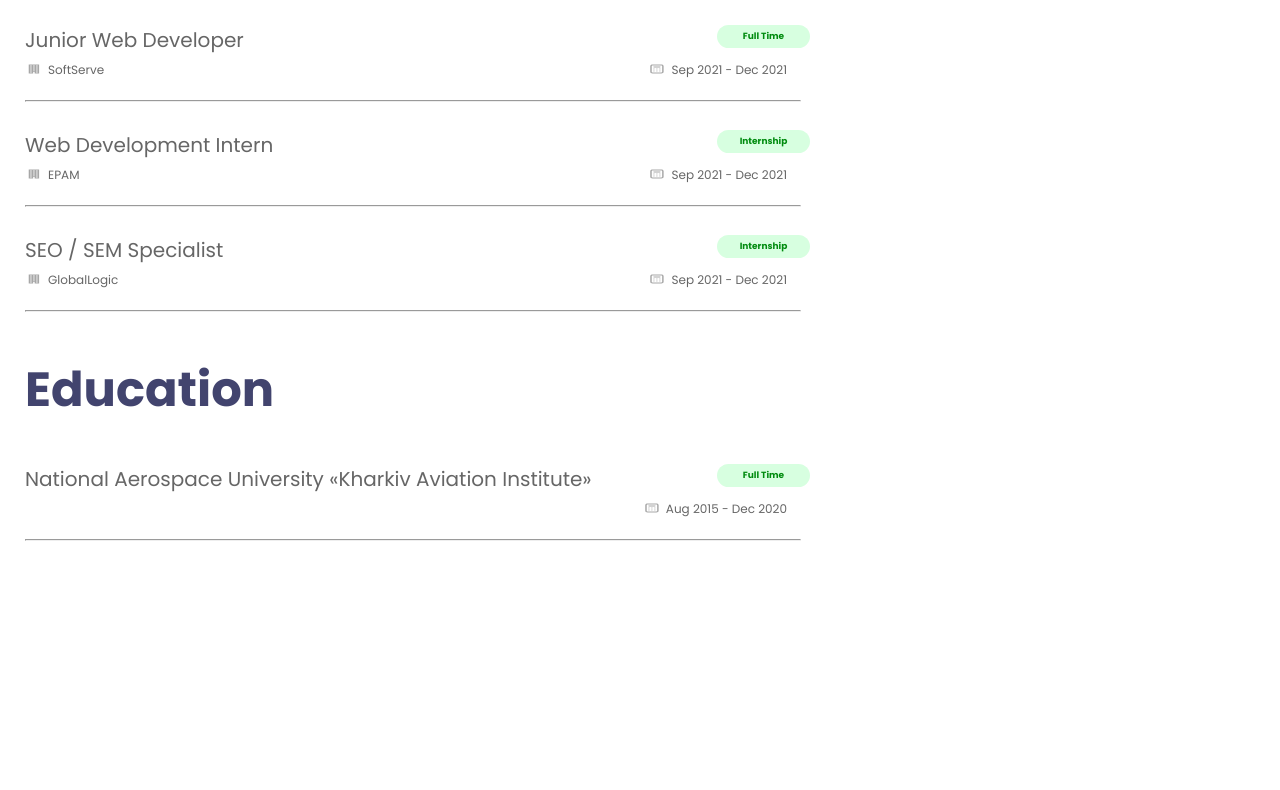
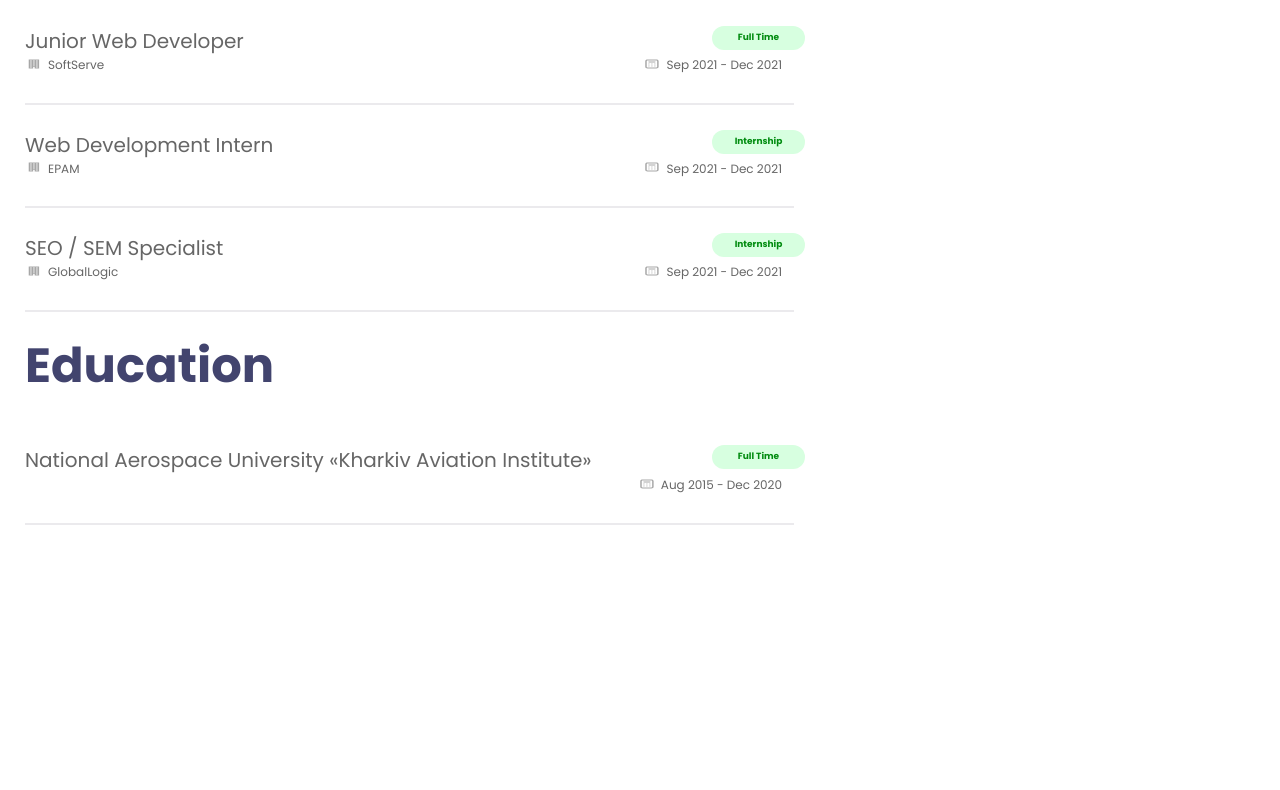
Before and after one commit to DmyTROSAlii/WebPortfolio-NotMy, a plain HTML site: page about.html in a window 1280 px wide. Shown: the part 491-1281 px from the top of the page. Drawn offline with Linux system fonts and the light colour scheme; files whose address does not match are found by name.

Commit message:
Rewrite style for experience and education. New media requests

```diff
--- a/about.html
+++ b/about.html
@@ -68,35 +68,62 @@
 				<h2 class="h2 title">Work Experience</h2>
 				<ul class="list-experience">
 					<li class="item">
-						<h3 class="h3 position">Junior Web Developer</h3>
-						<p class="location">SoftServe</p>
-						<h4 class="h4 type-work">Full Time</h4>
-						<p class="time-experience">Sep 2021 - Dec 2021</p>
-						<hr class="item-line">
+						<table>
+							<tr>
+								<td class="h3 position"><h3>Junior Web Developer</h3></td>
+								<td class="h4 type-work"><h4>Full Time</h4></td>
+							</tr>
+							<tr>
+								<td class="location"><p>SoftServe</p></td>
+								<td class="time-experience"><p>Sep 2021 - Dec 2021</p></td>
+							</tr>
+						</table>
+						<!-- <hr class="item-line"> -->
 					</li>
 					<li class="item">
-						<h3 class="h3 position">Web Development Intern	</h3>
-						<p class="location">EPAM</p>
-						<h4 class="h4 type-work">Internship</h4>
-						<p class="time-experience">Sep 2021 - Dec 2021</p>
-						<hr class="item-line">
+						<table>
+							<tr>
+								<td class="h3 position"><h3>Web Development Intern</h3></td>
+								<td class="h4 type-work"><h4>Internship</h4></td>
+							</tr>
+							<tr>
+								<td class="location"><p>EPAM</p></td>
+								<td class="time-experience"><p>Sep 2021 - Dec 2021</p></td>
+							</tr>
+						</table>
+						<!-- <hr class="item-line"> -->
 					</li>
 					<li class="item">
-						<h3 class="h3 position">SEO / SEM Specialist</h3>
-						<p class="location">GlobalLogic</p>
-						<h4 class="h4 type-work">Internship</h4>
-						<p class="time-experience">Sep 2021 - Dec 2021</p>
-						<hr class="item-line">
+						<table>
+							<tr>
+								<td class="h3 position"><h3>SEO / SEM Specialist</h3></td>
+								<td class="h4 type-work"><h4>Internship</h4></td>
+							</tr>
+							<tr>
+								<td class="location"><p>GlobalLogic</p></td>
+								<td class="time-experience"><p>Sep 2021 - Dec 2021</p></td>
+							</tr>
+						</table>
+						<!-- <hr class="item-line"> -->
 					</li>
 				</ul>
 			</div>
 			<div class="education">
-				<h2 class="h2 title">Education</h2>
-				<div class="item">
-					<h3 class="h3 title">National Aerospace University «Kharkiv Aviation Institute»</h3>
-					<h4 class="h4 type-work">Full Time</h4>
-					<p class="time-experience">Aug 2015 - Dec 2020</p>
-					<hr class="item-line">
+
+				<div class="university">
+					<h2 class="h2 title">Education</h2>
+					<div class="item">
+						<table>
+							<tr>
+								<td><h3 class="h3 name-univer">National Aerospace University «Kharkiv Aviation Institute»</h3></td>
+								<td class="h4 type-work"><h4>Full Time</h4></td>
+							</tr>
+							<tr class="last-row-time">
+								<td colspan="2" class="time-education"><p>Aug 2015 - Dec 2020</p></td>
+							</tr>
+						</table>
+						<!-- <hr class="item-line"> -->
+					</div>
 				</div>
 			</div>
 		</section>
--- a/css/components/section-about.css
+++ b/css/components/section-about.css
@@ -6,97 +6,111 @@
 
 .about-section .title {
 	padding: 0;
+	margin-top: 60px;
 	margin-bottom: 38px;
 	text-align: left;
 }
 
-.about-section .experience {
-	margin-top: 64px;
+.about-section .item {
+	position: relative;
+	margin-top: 55px;
+	margin-bottom: 35px;
 }
 
-.about-section .item {
-	min-height: 55px;
-	position: relative;
-	margin-top: 50px;
+.about-section .item .position,
+.about-section .item .name-univer {
+	font-size: 20px;
+	width: 580px;
 }
 
-.about-section .item > * {
-	position: absolute;
-}
-
-.list-experience .item .position {
-	top: 0;
-	left: 0;
-	font-size: 20px;
-}
-
-.list-experience .item .location {
-	bottom: 0;
-	left: 0;
+.about-section .item .location {
 	font-size: 12px;
 }
 
-.list-experience .item .location::before {
+.about-section .item .type-work h4 {
+	font-size: 9px;
+	border: 1px;
+	width: 93px;
+	height: 24px;
+	padding: 5px 20px;
+	border-radius: 100px;
+	text-align: center;
+	color: #018C0F;
+	font-weight: 700;
+	background-color: #D7FFE0;
+}
+
+.about-section .item td:last-child,
+.about-section .item .time-education {
+	position: relative;
+}
+
+.about-section .item .type-work {
+	min-width: 200px;
+}
+
+.about-section .item .type-work h4 {
+	position: absolute;
+	top: 0;
+	right: 0;
+}
+
+.about-section .item .time-experience p,
+.about-section .item .time-education p {
+	text-align: right;
+	font-size: 12px;
+	margin-right: 23px;
+	position: absolute;
+	bottom: 0;
+	right: 0;
+}
+
+.list-experience .item .location p::before {
 	content: url('/img/svg/office.svg');
 	vertical-align: middle;
 	margin-right: 5px;
 }
 
-.about-section .type-work {
-	top: 0;
-	right: 0;
-	font-size: 9px;
-	width: 93px;
-	border: 1px;
-	border-radius: 100px;
-	text-align: center;
-	color: #018C0F;
-	font-weight: 700;
-	background-color: #D7FFE0;
-	padding: 5px 20px;
-}
-
-.about-section .time-experience {
-	bottom: 0;
-	right: 0;
-	font-size: 12px;
-	margin-right: 23px;
-}
-
-.about-section .time-experience::before {
+.about-section .time-experience p::before,
+.about-section .time-education p::before {
 	content: url('/img/svg/time.svg');
 	vertical-align: middle;
 	margin-right: 5px;
 }
 
-.about-section .item-line {
-	min-width: 776px;
-	top: 75px;
+.about-section .item::after {
+	content: "";
+	position: absolute;
+	bottom: -30px;
+	left: 0;
+	width: 98%;
+	height: 2px;
+	background-color: #EBEAED;
 }
 
-.about-section .education {
-	margin-top: 76px;
-}
-
-.education .item .title {
-	top: 0;
-	left: 0;
-	font-size: 20px;
+.last-row-time {
+	height: 20px;
 }
 
 @media screen and (max-width: 768px) {
-	.about-section .item-line {
-		min-width: 740px;
+	.about-section .item .position,
+	.about-section .item .name-univer {
+		max-width: 520px;
 	}
 }
 
 @media screen and (max-width: 480px) {
-	.about-section .item-line {
-		min-width: 445px;
+	.about-section .item .position,
+	.about-section .item .name-univer {
+		max-width: 260px;
 	}
 
-	.about-section .title,
-	.about-section .position {
+	.about-section .item .type-work {
+		max-width: 100px;
+	}
+
+	.about-section .name-univer h3,
+	.about-section .position h3 {
 		max-width: 300px;
 	}
 }
```
